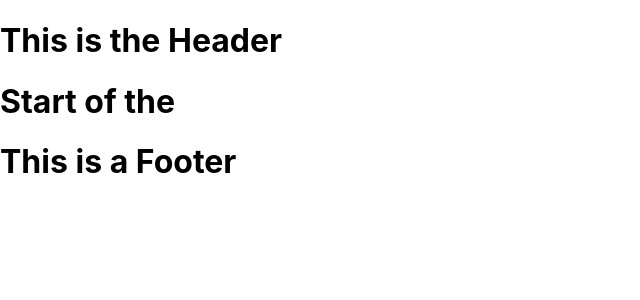
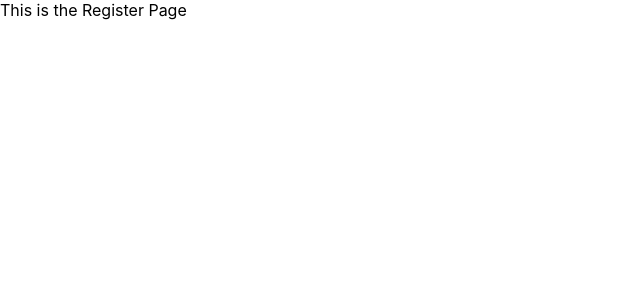
Before and after one commit to Marcio-Lima123/projeto-react-grupo1, a React (Create React App) app: page /#/register in a window 1280 px wide. Before the commit this address led to /. Shown: the top 300 px of the page, without its empty margins (0-640 px from the left). Built offline with nearby package versions, Linux system fonts and the light colour scheme.

Commit message:
#setting routes

```diff
--- a/package.json
+++ b/package.json
@@ -9,6 +9,7 @@
     "@testing-library/user-event": "^13.5.0",
     "react": "^19.2.0",
     "react-dom": "^19.2.0",
+    "react-router-dom": "^7.9.6",
     "react-scripts": "5.0.1",
     "web-vitals": "^2.1.4"
   },
--- a/src/App.js
+++ b/src/App.js
@@ -1,26 +1,23 @@
-// import logo from './logo.svg
+import { HashRouter as Router, Routes, Route } from 'react-router-dom';
 import './App.css';
 
-function Header_App(){
-  return (
-    <h1>This is the Header</h1>
-  );
-}
-
-function Footer_App(){
-  return (
-    <h1>This is a Footer</h1>
-  );
-}
+import {Home} from './pages/homePage';
+import {LoginPage} from './pages/loginPage';
+import {RegisterPage} from './pages/registerPage'
+import {ProfilePage} from './pages/profilePage';
+import {DailyActivity} from './pages/dailyActivityPage';
 
 function App() {
   return (
-
-    <div>
-      <Header_App />
-      <h1>Start of the </h1>
-      <Footer_App />
-    </div>
+    <Router>
+      <Routes>
+        <Route path='/' element={<Home/>}/>
+        <Route path='/login' element={<LoginPage/>}/>
+        <Route path='/register' element={<RegisterPage/>}/>
+        <Route path='/profile' element={<ProfilePage/>}/>
+        <Route path='/daily_activity' element={<DailyActivity/>}/>
+      </Routes>
+    </Router>
   );
 }
 
--- /dev/null
+++ b/src/pages/dailyActivityPage.js
@@ -0,0 +1,7 @@
+export function DailyActivity(){
+    return (
+        <>
+            This is the detailed activity page
+        </>
+    );
+}
--- /dev/null
+++ b/src/pages/homePage.js
@@ -0,0 +1,25 @@
+import { Link } from "react-router-dom";
+
+
+export function Home(){
+    return (
+        <div>
+            <HeaderApp />
+                <h1>Start of the project</h1>
+                {/* <Link to="/profile">Profile</Link> */}
+            <FooterApp />
+        </div>
+    );
+}
+
+function HeaderApp(){
+    return (
+        <h1>This is the Header</h1>
+    );
+}
+
+function FooterApp(){
+    return (
+        <h1>This is a Footer</h1>
+    );
+}
--- /dev/null
+++ b/src/pages/loginPage.js
@@ -0,0 +1,7 @@
+export function LoginPage(){
+    return (
+        <>
+            This is the Login page
+        </>
+    );
+}
--- /dev/null
+++ b/src/pages/profilePage.js
@@ -0,0 +1,7 @@
+export function ProfilePage(){
+    return (
+        <>
+            This is the profile page
+        </>
+    );
+}
--- /dev/null
+++ b/src/pages/registerPage.js
@@ -0,0 +1,7 @@
+export function RegisterPage(){
+    return (
+        <>
+        This is the Register Page
+        </>
+    );
+}
```
